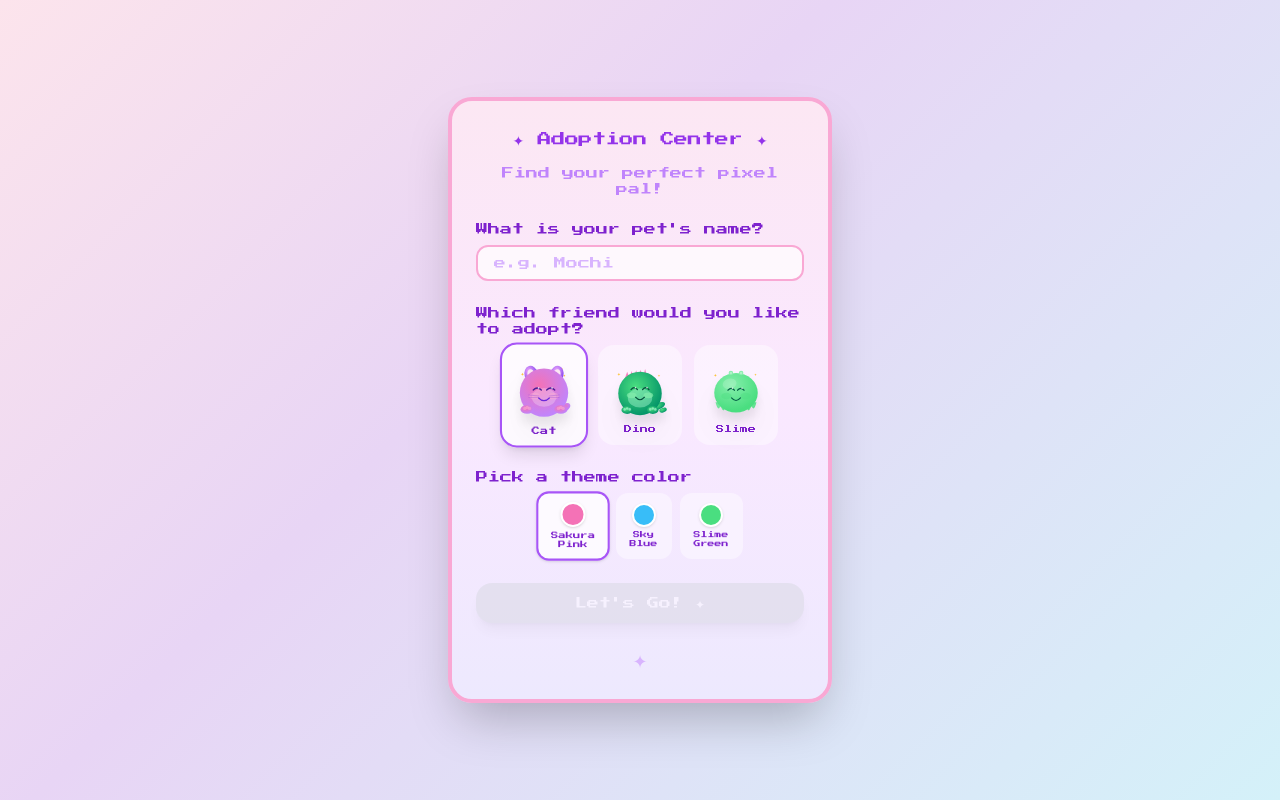
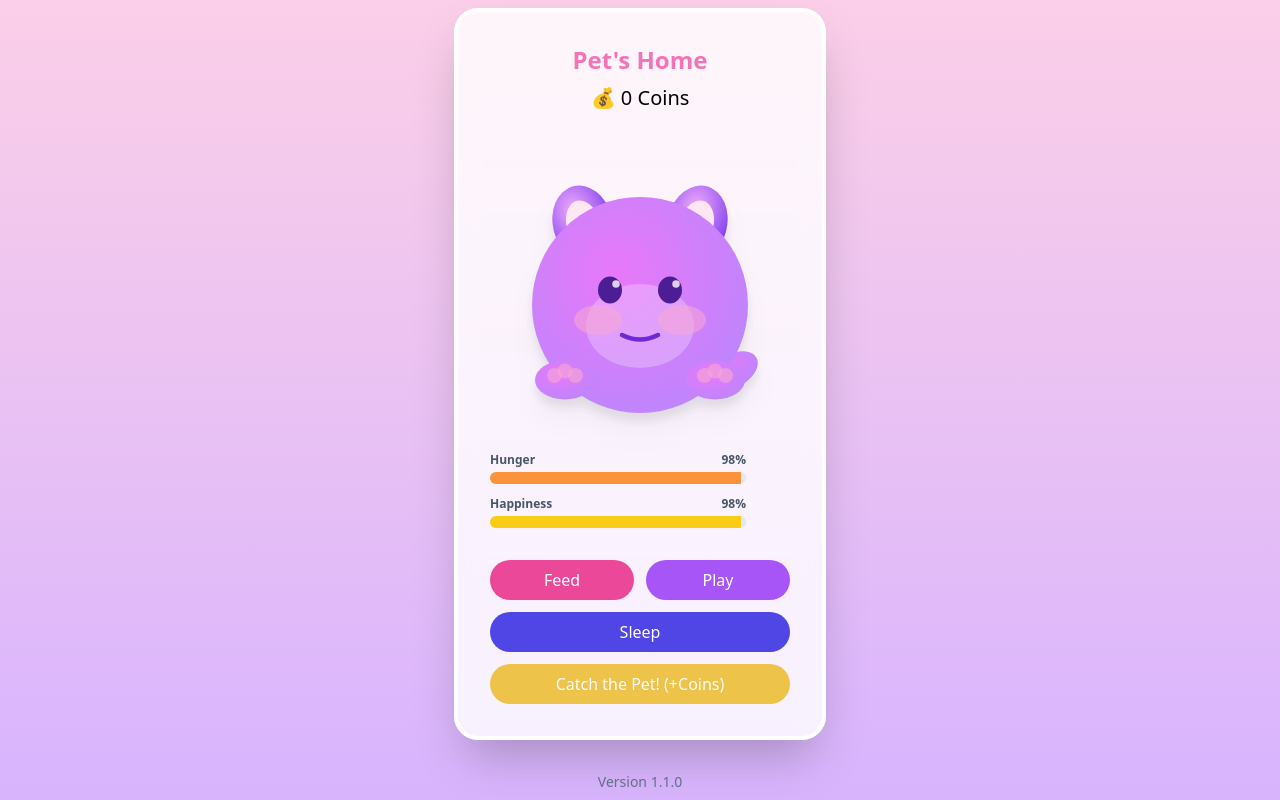
Before and after one commit to alexsgittyhub/my-pixel-pet, a React (Vite) app: page / in a window 1280 px wide. Built offline with nearby package versions, Linux system fonts and the light colour scheme.

Commit message:
Refactor App component for better state handling
Refactor App component to improve state management and UI rendering.

```diff
--- a/src/App.jsx
+++ b/src/App.jsx
@@ -1,338 +1,115 @@
-import { useState, useEffect, useCallback, useRef } from 'react'
-import AdoptionCenter from './AdoptionCenter'
-import PetCat   from './PetCat'
-import PetDino  from './PetDino'
-import PetSlime from './PetSlime'
+import React, { useState, useEffect } from 'react';
+import { version } from '../package.json';
+import PixelPet from './PixelPet';
 
-/* global injected by vite.config.js define */
-/* eslint-disable no-undef */
-const APP_VERSION = typeof __APP_VERSION__ !== 'undefined' ? __APP_VERSION__ : '1.1.0'
+const App = () => {
+  // Load initial state from LocalStorage or use defaults
+  const [savedData, setSavedData] = useState(() => {
+    const local = localStorage.getItem('pixel-pet-data');
+    return local ? JSON.parse(local) : {
+      name: 'Pet',
+      type: 'cat',
+      color: '#f472b6',
+      coins: 0,
+      inventory: []
+    };
+  });
 
-const DECAY_INTERVAL = 3000
-const DECAY_AMOUNT   = 2
-const FEED_AMOUNT    = 15
-const PLAY_AMOUNT    = 15
-const MAX_STAT       = 100
-const SAD_THRESHOLD  = 30
+  const [hunger, setHunger] = useState(100);
+  const [happiness, setHappiness] = useState(100);
+  const [isSleeping, setIsSleeping] = useState(false);
+  const [gameMode, setGameMode] = useState(false);
+  const [activeAccessory, setActiveAccessory] = useState(null);
 
-const PET_COMPONENTS = { cat: PetCat, dino: PetDino, slime: PetSlime }
+  // Persistence: Save data whenever name, coins, or items change
+  useEffect(() => {
+    localStorage.setItem('pixel-pet-data', JSON.stringify(savedData));
+  }, [savedData]);
 
-function clamp(val, min = 0, max = MAX_STAT) {
-  return Math.min(max, Math.max(min, val))
-}
+  // Decay Logic
+  useEffect(() => {
+    const timer = setInterval(() => {
+      if (!isSleeping) {
+        setHunger(prev => Math.max(0, prev - 2));
+        setHappiness(prev => Math.max(0, prev - 2));
+      }
+    }, 3000);
+    return () => clearInterval(timer);
+  }, [isSleeping]);
 
-function getMood(hunger, happiness) {
-  const avg = (hunger + happiness) / 2
-  if (avg >= 60) return 'happy'
-  if (avg < SAD_THRESHOLD) return 'sad'
-  return 'neutral'
-}
+  // Audio Helper (Web Audio API - no files needed!)
+  const playSound = (freq1, freq2) => {
+    const ctx = new (window.AudioContext || window.webkitAudioContext)();
+    const osc = ctx.createOscillator();
+    const gain = ctx.createGain();
+    osc.connect(gain);
+    gain.connect(ctx.destination);
+    osc.frequency.setValueAtTime(freq1, ctx.currentTime);
+    osc.frequency.exponentialRampToValueAtTime(freq2, ctx.currentTime + 0.1);
+    gain.gain.setValueAtTime(0.1, ctx.currentTime);
+    gain.gain.exponentialRampToValueAtTime(0.01, ctx.currentTime + 0.1);
+    osc.start();
+    osc.stop(ctx.currentTime + 0.1);
+  };
 
-/* ── Web Audio helpers ── */
-function createAudioCtx() {
-  try {
-    return new (window.AudioContext || window.webkitAudioContext)()
-  } catch { return null }
-}
+  const handleAction = (type) => {
+    if (type === 'feed') {
+      setHunger(prev => Math.min(100, prev + 15));
+      playSound(200, 400);
+    } else {
+      setHappiness(prev => Math.min(100, prev + 15));
+      playSound(400, 600);
+    }
+  };
 
-function playBlip(ctx) {
-  if (!ctx) return
-  // cute high blip — feeding
-  const osc  = ctx.createOscillator()
-  const gain = ctx.createGain()
-  osc.connect(gain)
-  gain.connect(ctx.destination)
-  osc.type = 'sine'
-  osc.frequency.setValueAtTime(880, ctx.currentTime)
-  osc.frequency.exponentialRampToValueAtTime(1320, ctx.currentTime + 0.08)
-  gain.gain.setValueAtTime(0.18, ctx.currentTime)
-  gain.gain.exponentialRampToValueAtTime(0.001, ctx.currentTime + 0.18)
-  osc.start(ctx.currentTime)
-  osc.stop(ctx.currentTime + 0.18)
-}
-
-function playBloop(ctx) {
-  if (!ctx) return
-  // lower bloop — playing
-  const osc  = ctx.createOscillator()
-  const gain = ctx.createGain()
-  osc.connect(gain)
-  gain.connect(ctx.destination)
-  osc.type = 'sine'
-  osc.frequency.setValueAtTime(440, ctx.currentTime)
-  osc.frequency.exponentialRampToValueAtTime(220, ctx.currentTime + 0.15)
-  gain.gain.setValueAtTime(0.18, ctx.currentTime)
-  gain.gain.exponentialRampToValueAtTime(0.001, ctx.currentTime + 0.22)
-  osc.start(ctx.currentTime)
-  osc.stop(ctx.currentTime + 0.22)
-}
-
-/* ── Sub-components ── */
-function StatBar({ label, value, color, icon }) {
-  const pct    = Math.round(value)
-  const isCrit = value < SAD_THRESHOLD
-  return (
-    <div className="w-full">
-      <div className="flex items-center justify-between mb-1">
-        <span className="flex items-center gap-1 text-xs font-pixel text-purple-700">
-          <span>{icon}</span><span>{label}</span>
-        </span>
-        <span className={`text-xs font-pixel font-bold ${isCrit ? 'text-red-500 animate-pulse' : 'text-purple-600'}`}>
-          {pct}%
-        </span>
-      </div>
-      <div className="h-4 w-full rounded-full bg-purple-100 border-2 border-purple-200 overflow-hidden shadow-inner">
-        <div
-          className={`h-full rounded-full transition-all duration-500 ${isCrit ? 'animate-pulse2' : ''}`}
-          style={{
-            width: `${pct}%`,
-            background: isCrit
-              ? 'linear-gradient(90deg, #f87171, #fb923c)'
-              : `linear-gradient(90deg, ${color[0]}, ${color[1]})`,
-          }}
-        />
-      </div>
-    </div>
-  )
-}
-
-function ActionButton({ onClick, label, icon, gradient, disabled, animClass }) {
-  return (
-    <button
-      onClick={onClick}
-      disabled={disabled}
-      className={`
-        relative flex flex-col items-center gap-1 px-6 py-3 rounded-2xl
-        font-pixel text-xs text-white shadow-lg
-        transition-all duration-150
-        active:scale-95 hover:scale-105 hover:shadow-xl
-        disabled:opacity-40 disabled:cursor-not-allowed disabled:hover:scale-100
-        ${animClass ?? ''}
-      `}
-      style={{ background: gradient }}
-    >
-      <span className="text-2xl">{icon}</span>
-      <span>{label}</span>
-    </button>
-  )
-}
-
-/* ── Zzz particle ── */
-function ZzzParticles() {
-  return (
-    <div className="absolute inset-0 pointer-events-none overflow-hidden rounded-full">
-      {['top-2 right-6 text-base', 'top-6 right-2 text-xs opacity-70', '-top-1 right-10 text-xs opacity-50'].map((cls, i) => (
-        <span
-          key={i}
-          className={`absolute font-pixel text-indigo-400 select-none animate-bounce2 ${cls}`}
-          style={{ animationDelay: `${i * 0.3}s`, animationDuration: '1.8s' }}
-        >
-          z
-        </span>
-      ))}
-    </div>
-  )
-}
-
-/* ── Main game ── */
-function Game({ petName, animal, theme }) {
-  const [hunger,    setHunger]    = useState(100)
-  const [happiness, setHappiness] = useState(100)
-  const [feedAnim,  setFeedAnim]  = useState(false)
-  const [playAnim,  setPlayAnim]  = useState(false)
-  const [petAnim,   setPetAnim]   = useState('bounce2')
-  const [sleeping,  setSleeping]  = useState(false)
-  const [nameWiggle, setNameWiggle] = useState(false)
-
-  const audioCtxRef = useRef(null)
-
-  function getAudioCtx() {
-    if (!audioCtxRef.current) audioCtxRef.current = createAudioCtx()
-    // Resume if suspended (browser autoplay policy)
-    if (audioCtxRef.current?.state === 'suspended') audioCtxRef.current.resume()
-    return audioCtxRef.current
-  }
-
-  const mood = getMood(hunger, happiness)
-  const PetComponent = PET_COMPONENTS[animal] ?? PetCat
-
-  /* Passive decay — paused while sleeping */
-  useEffect(() => {
-    if (sleeping) return
-    const id = setInterval(() => {
-      setHunger(h => clamp(h - DECAY_AMOUNT))
-      setHappiness(p => clamp(p - DECAY_AMOUNT))
-    }, DECAY_INTERVAL)
-    return () => clearInterval(id)
-  }, [sleeping])
-
-  /* Sync pet idle animation with mood */
-  useEffect(() => {
-    if (mood === 'sad')    setPetAnim('pulse2')
-    else                   setPetAnim('bounce2')
-  }, [mood])
-
-  const handleFeed = useCallback(() => {
-    if (hunger >= MAX_STAT || sleeping) return
-    playBlip(getAudioCtx())
-    setHunger(h => clamp(h + FEED_AMOUNT))
-    setFeedAnim(true)
-    setPetAnim('wiggle')
+  const startMiniGame = () => {
+    setGameMode(true);
     setTimeout(() => {
-      setFeedAnim(false)
-      setPetAnim(mood === 'sad' ? 'pulse2' : 'bounce2')
-    }, 1200)
-  }, [hunger, mood, sleeping])
-
-  const handlePlay = useCallback(() => {
-    if (happiness >= MAX_STAT || sleeping) return
-    playBloop(getAudioCtx())
-    setHappiness(p => clamp(p + PLAY_AMOUNT))
-    setPlayAnim(true)
-    setPetAnim('wiggle')
-    setTimeout(() => {
-      setPlayAnim(false)
-      setPetAnim(mood === 'sad' ? 'pulse2' : 'bounce2')
-    }, 1200)
-  }, [happiness, mood, sleeping])
-
-  const handleNameClick = useCallback(() => {
-    if (nameWiggle) return
-    setNameWiggle(true)
-    setTimeout(() => setNameWiggle(false), 700)
-  }, [nameWiggle])
-
-  const moodLabel = {
-    happy:   '(≧◡≦) Yay!',
-    neutral: '(•ᴗ•)  Okay…',
-    sad:     '(╥﹏╥) Please care for me!',
-  }[mood]
-
-  const bgCard = sleeping
-    ? 'from-indigo-200 via-blue-200 to-slate-200'
-    : mood === 'sad'
-      ? 'from-indigo-100 via-purple-100 to-blue-100'
-      : mood === 'happy'
-        ? theme?.bg ?? 'from-pink-100 via-fuchsia-100 to-violet-100'
-        : 'from-rose-100 via-purple-100 to-cyan-100'
-
-  const borderColor = theme?.border ?? 'border-purple-300'
+      setGameMode(false);
+      // Award coins based on play
+      setSavedData(prev => ({ ...prev, coins: prev.coins + 20 }));
+      playSound(800, 1200); // Cha-ching!
+    }, 5000);
+  };
 
   return (
-    <div className={`min-h-screen flex items-center justify-center p-4 transition-all duration-700 ${sleeping ? 'bg-indigo-950/30' : ''}`}>
-      <div className={`
-        relative w-full max-w-sm rounded-3xl
-        bg-gradient-to-b ${bgCard}
-        border-4 ${borderColor} shadow-2xl
-        flex flex-col items-center gap-6 p-6
-        transition-all duration-700
-        ${sleeping ? 'opacity-80' : ''}
-      `}>
-        {/* Title */}
-        <h1 className="font-pixel text-purple-600 text-base tracking-tight text-center">
-          ✦ My Pixel Pet ✦
-        </h1>
+    <div className={`min-h-screen flex flex-col items-center justify-center transition-all duration-500 ${isSleeping ? 'bg-slate-900' : 'bg-gradient-to-b from-pink-200 to-purple-300'}`}>
+      <div className="bg-white/80 backdrop-blur-md p-8 rounded-3xl shadow-2xl text-center border-4 border-white">
+        <h1 className="text-2xl font-bold mb-2" style={{ color: savedData.color }}>{savedData.name}'s Home</h1>
+        <div className="text-xl mb-4">💰 {savedData.coins} Coins</div>
 
-        {/* Pet name — wiggle on click */}
-        <p
-          onClick={handleNameClick}
-          className={`
-            font-pixel text-sm text-purple-700 cursor-pointer select-none
-            transition-transform
-            ${nameWiggle ? 'animate-wiggle' : ''}
-          `}
-          title="Click me!"
-        >
-          {petName}
-        </p>
-
-        {/* Pet stage */}
-        <div
-          className={`relative w-52 h-52 animate-${sleeping ? 'pulse2' : petAnim}`}
-          style={{ animationDuration: sleeping ? '3s' : mood === 'sad' ? '2.5s' : '1s' }}
-        >
-          <PetComponent mood={sleeping ? 'neutral' : mood} />
-          {sleeping && <ZzzParticles />}
+        <div className={`relative transition-transform ${gameMode ? 'animate-bounce cursor-pointer' : ''}`} onClick={() => gameMode && setSavedData(prev => ({...prev, coins: prev.coins + 5}))}>
+           <PixelPet type={savedData.type} color={savedData.color} mood={(hunger + happiness) / 2} accessory={activeAccessory} />
+           {isSleeping && <div className="absolute -top-4 right-0 text-2xl animate-pulse">💤</div>}
         </div>
 
-        {/* Mood label */}
-        {!sleeping && (
-          <p className={`font-pixel text-xs text-center transition-colors duration-500 ${
-            mood === 'sad'   ? 'text-indigo-400' :
-            mood === 'happy' ? 'text-pink-500'   : 'text-purple-500'
-          }`}>
-            {moodLabel}
-          </p>
-        )}
-        {sleeping && (
-          <p className="font-pixel text-xs text-indigo-400 text-center">
-            ( ˘ω˘ ) Sleeping…
-          </p>
-        )}
-
-        {/* Stat bars */}
-        <div className="w-full flex flex-col gap-3 px-2">
-          <StatBar label="Hunger"    value={hunger}    icon="🍓" color={['#f472b6', '#fb7185']} />
-          <StatBar label="Happiness" value={happiness} icon="⭐" color={['#c084fc', '#818cf8']} />
+        {/* Stats Section */}
+        <div className="mt-6 space-y-3 w-64">
+          <StatBar label="Hunger" value={hunger} color="bg-orange-400" />
+          <StatBar label="Happiness" value={happiness} color="bg-yellow-400" />
         </div>
 
-        {/* Buttons row */}
-        <div className="flex gap-3 flex-wrap justify-center">
-          <ActionButton
-            onClick={handleFeed}
-            label="Feed"
-            icon="🍓"
-            gradient="linear-gradient(135deg, #f472b6, #fb7185)"
-            disabled={hunger >= MAX_STAT || sleeping}
-            animClass={feedAnim ? 'ring-4 ring-pink-300' : ''}
-          />
-          <ActionButton
-            onClick={handlePlay}
-            label="Play"
-            icon="⭐"
-            gradient="linear-gradient(135deg, #c084fc, #818cf8)"
-            disabled={happiness >= MAX_STAT || sleeping}
-            animClass={playAnim ? 'ring-4 ring-purple-300' : ''}
-          />
-          {/* Sleep toggle */}
-          <button
-            onClick={() => setSleeping(s => !s)}
-            className={`
-              flex flex-col items-center gap-1 px-4 py-3 rounded-2xl
-              font-pixel text-xs shadow-lg transition-all duration-150
-              active:scale-95 hover:scale-105 hover:shadow-xl
-              ${sleeping
-                ? 'bg-indigo-200 text-indigo-700 ring-4 ring-indigo-300'
-                : 'bg-slate-200 text-slate-600'}
-            `}
-          >
-            <span className="text-2xl">{sleeping ? '☀️' : '🌙'}</span>
-            <span>{sleeping ? 'Wake' : 'Sleep'}</span>
-          </button>
+        {/* Buttons */}
+        <div className="mt-8 grid grid-cols-2 gap-3">
+          <button onClick={() => handleAction('feed')} className="bg-pink-500 text-white px-4 py-2 rounded-full hover:scale-105 active:scale-95 transition">Feed</button>
+          <button onClick={() => handleAction('play')} className="bg-purple-500 text-white px-4 py-2 rounded-full hover:scale-105 active:scale-95 transition">Play</button>
+          <button onClick={() => setIsSleeping(!isSleeping)} className="bg-indigo-600 text-white px-4 py-2 rounded-full col-span-2">{isSleeping ? 'Wake Up' : 'Sleep'}</button>
+          <button onClick={startMiniGame} className="bg-yellow-500 text-white px-4 py-2 rounded-full col-span-2 animate-pulse">Catch the Pet! (+Coins)</button>
         </div>
+      </div>
 
-        {/* Corner decorations */}
-        <span className="absolute top-4 left-4  text-pink-300 text-lg select-none">✦</span>
-        <span className="absolute top-4 right-4 text-purple-300 text-lg select-none">✦</span>
-        <span className="absolute bottom-8 left-4  text-pink-300 text-sm select-none opacity-60">✦</span>
-        <span className="absolute bottom-8 right-4 text-purple-300 text-sm select-none opacity-60">✦</span>
+      <footer className="mt-8 text-slate-500 text-sm">Version {version}</footer>
+    </div>
+  );
+};
 
-        {/* Footer version */}
-        <p className="font-pixel text-[8px] text-gray-400 select-none mt-1">
-          Version {APP_VERSION}
-        </p>
-      </div>
+const StatBar = ({ label, value, color }) => (
+  <div className="w-full">
+    <div className="flex justify-between text-xs mb-1 font-bold text-slate-600"><span>{label}</span><span>{value}%</span></div>
+    <div className="w-full bg-slate-200 rounded-full h-3 overflow-hidden">
+      <div className={`h-full transition-all duration-1000 ${color}`} style={{ width: `${value}%` }}></div>
     </div>
-  )
-}
+  </div>
+);
 
-/* ── Root: adoption gate ── */
-export default function App() {
-  const [pet, setPet] = useState(null)   // null = show adoption center
-
-  if (!pet) {
-    return <AdoptionCenter onAdopt={setPet} />
-  }
-
-  return <Game petName={pet.name} animal={pet.animal} theme={pet.theme} />
-}
+export default App;
```
